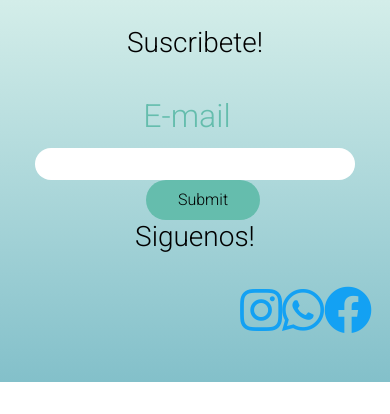
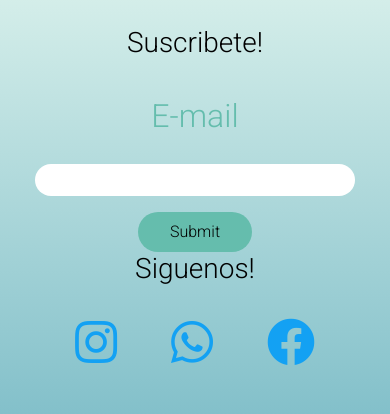
Before and after one commit to juansmuar/celeste, a plain HTML site: page index.html in a window 390 px wide. Shown: the part 2901-3315 px from the top of the page. Before the commit the page ends 3283 px from the top, so only its background shows below. Drawn offline with nearby package versions, Linux system fonts and the light colour scheme.

Commit message:
fix footer mobile

```diff
--- a/estilos.scss
+++ b/estilos.scss
@@ -150,4 +150,21 @@ footer a{
     padding-right: 15rem;
 }
 
+@media (max-width: 600px) {
+    label {
+        margin-right: 0rem;
+    }
+    .mail {
+        margin-top: 1rem;
+    }
+    .submit {
+        margin-top: 1rem;
+        margin-left: 0rem;
+    }
+    .socials {
+        padding-left: 3rem;
+        padding-right: 3rem;
+    }
+}
+
 @import "_menu"
```
Also changed, not shown: estilos.css, 1 other file.
